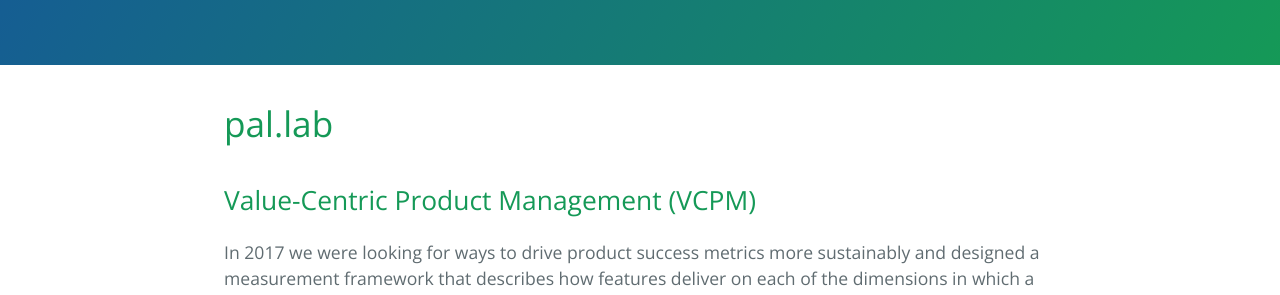
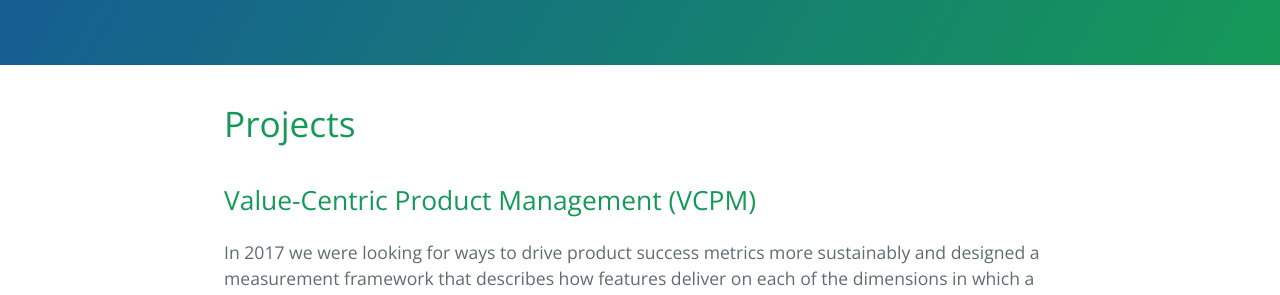
Before and after one commit to pal-lab/pal-lab.github.io, a Jekyll site: the page built from index.md, in a window 1280 px wide. Shown: the part 252-547 px from the top of the page. Built offline with Jekyll 4.4.1, drawn with Linux system fonts in a browser that asks for light colours; our own code applies the rules of GitHub Pages for plain Markdown files.

Commit message:
editorial changes

```diff
--- a/_config.yml
+++ b/_config.yml
@@ -1,5 +1,5 @@
 title: pal.lab
 description: A network of pals striving for mutual improvement. Sometimes we built stuff, too.
 show_downloads: false
-google_analytics:
+google_analytics: UA-113864782-1
 theme: jekyll-theme-cayman
--- a/index.md
+++ b/index.md
@@ -2,7 +2,7 @@
 layout: default
 ---
 
-# [](#header-1)pal.lab
+# [](#header-1)Projects
 
 
 ## [](#header-2)Value-Centric Product Management (VCPM)
```
